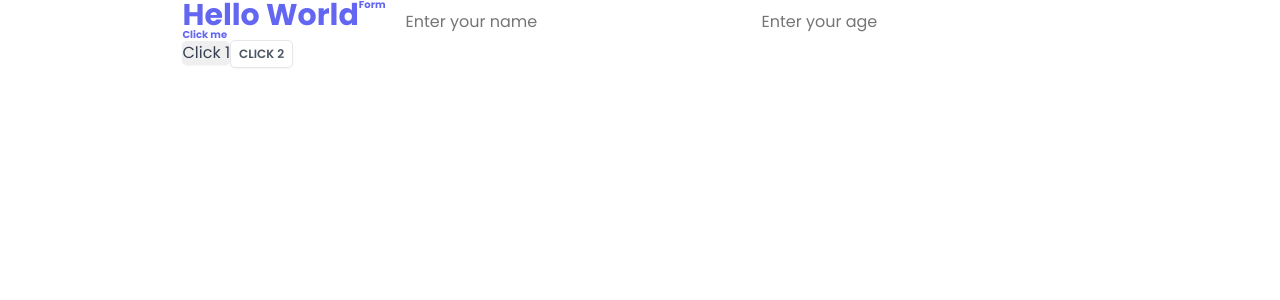
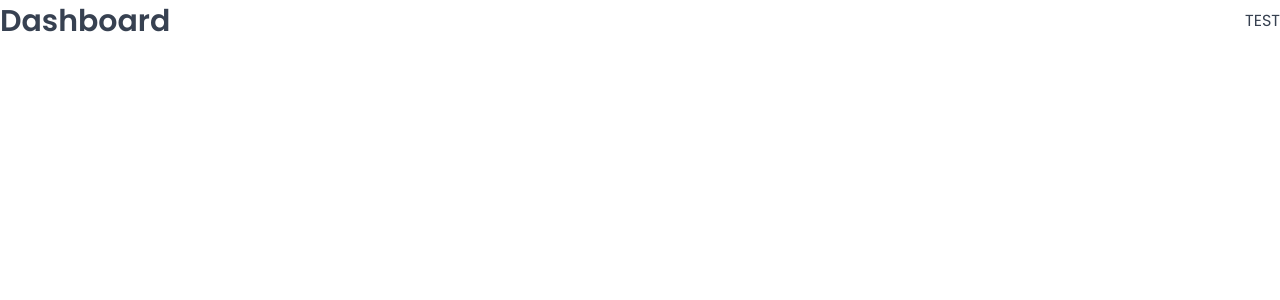
Before and after one commit to janak0ff/Wild-Oasis, a React (Vite) app: page /dashboard in a window 1280 px wide. Shown: the top 300 px of the page. Built offline with nearby package versions, Linux system fonts and the light colour scheme; a web font is replaced by a local one.

Commit message:
Setting Up Pages and Routes

```diff
--- a/package.json
+++ b/package.json
@@ -11,7 +11,9 @@
   },
   "dependencies": {
     "react": "^19.0.0",
-    "react-dom": "^19.0.0"
+    "react-dom": "^19.0.0",
+    "react-router-dom": "^6.29.0",
+    "styled-components": "^6.1.15"
   },
   "devDependencies": {
     "@eslint/js": "^9.19.0",
--- a/src/App.jsx
+++ b/src/App.jsx
@@ -1,49 +1,33 @@
-import styled from "styled-components";
-import { GlobalStyle } from "./styles/GlobalStyle";
-import Input from "./ui/input";
-import Button from "./ui/Button";
-import Heading from "./ui/Heading";
-import Row from "./ui/Row";
+import { BrowserRouter, Navigate, Route, Routes } from "react-router-dom";
+
+import GlobalStyles from "./styles/GlobalStyle";
+import Dashboard from "./pages/Dashboard";
+import Bookings from "./pages/Bookings";
+import Cabins from "./pages/Cabins";
+import Users from "./pages/Users";
+import Settings from "./pages/Settings";
+import Account from "./pages/Account";
+import Login from "./pages/Login";
+import PageNotFound from "./pages/PageNotFound";
 
 function App() {
-  const Container = styled.main`
-    display: flex;
-    flex-direction: column;
-    align-items: center;
-    justify-content: center;
-  `;
-
   return (
     <>
-      <GlobalStyle />
-      <Container>
-        <Row>
-          <Row type="Horizontal">
-            <div>
-              <Heading as="h1">Hello World</Heading>
+      <GlobalStyles />
+      <BrowserRouter>
+        <Routes>
+          <Route index element={<Navigate replace to="dashboard" />} />
+          <Route path="dashboard" element={<Dashboard />} />
+          <Route path="bookings" element={<Bookings />} />
+          <Route path="cabins" element={<Cabins />} />
+          <Route path="users" element={<Users />} />
+          <Route path="settings" element={<Settings />} />
+          <Route path="account" element={<Account />} />
 
-              <Heading as="h2">Click me</Heading>
-              <Button onClick={() => alert("clicked 1")}>Click 1</Button>
-
-              <Button
-                variation="secondary"
-                size="small"
-                onClick={() => alert("clicked 2")}
-              >
-                Click 2
-              </Button>
-            </div>
-          </Row>
-
-          <Row>
-            <Heading as="h3">Form</Heading>
-            <form>
-              <Input type="text" placeholder="Enter your name" />
-              <Input type="number" placeholder="Enter your age" />
-            </form>
-          </Row>
-        </Row>
-      </Container>
+          <Route path="login" element={<Login />} />
+          <Route path="*" element={<PageNotFound />} />
+        </Routes>
+      </BrowserRouter>
     </>
   );
 }
--- a/src/ui/Heading.jsx
+++ b/src/ui/Heading.jsx
@@ -1,29 +1,33 @@
 import styled, { css } from "styled-components";
+
+// const test = css`
+//   text-align: center;
+//   ${10 > 5 && "background-color: yellow"}
+// `;
 
 const Heading = styled.h1`
   ${(props) =>
     props.as === "h1" &&
     css`
-      color: var(--color-brand-500);
       font-size: 3rem;
+      font-weight: 600;
     `}
 
   ${(props) =>
     props.as === "h2" &&
     css`
-      color: var(--color-brand-500);
-      font-size: 1rem;
+      font-size: 2rem;
+      font-weight: 600;
     `}
 
-
-  ${(props) =>
+    ${(props) =>
     props.as === "h3" &&
     css`
-      color: var(--color-brand-500);
-      font-size: 1rem;
+      font-size: 2rem;
+      font-weight: 500;
     `}
 
-  line-height: 1;
+  line-height: 1.4;
 `;
 
 export default Heading;
--- a/src/ui/Row.jsx
+++ b/src/ui/Row.jsx
@@ -4,14 +4,14 @@
   display: flex;
 
   ${(props) =>
-    props.type === "Horizontal" &&
+    props.type === "horizontal" &&
     css`
       justify-content: space-between;
       align-items: center;
     `}
 
   ${(props) =>
-    props.type === "Vertical" &&
+    props.type === "vertical" &&
     css`
       flex-direction: column;
       gap: 1.6rem;
@@ -19,7 +19,7 @@
 `;
 
 Row.defaultProps = {
-  type: "Vertical",
+  type: "vertical",
 };
 
 export default Row;
```
Also changed, not shown: 2 other files (tests, documents, lock files or other folders).
